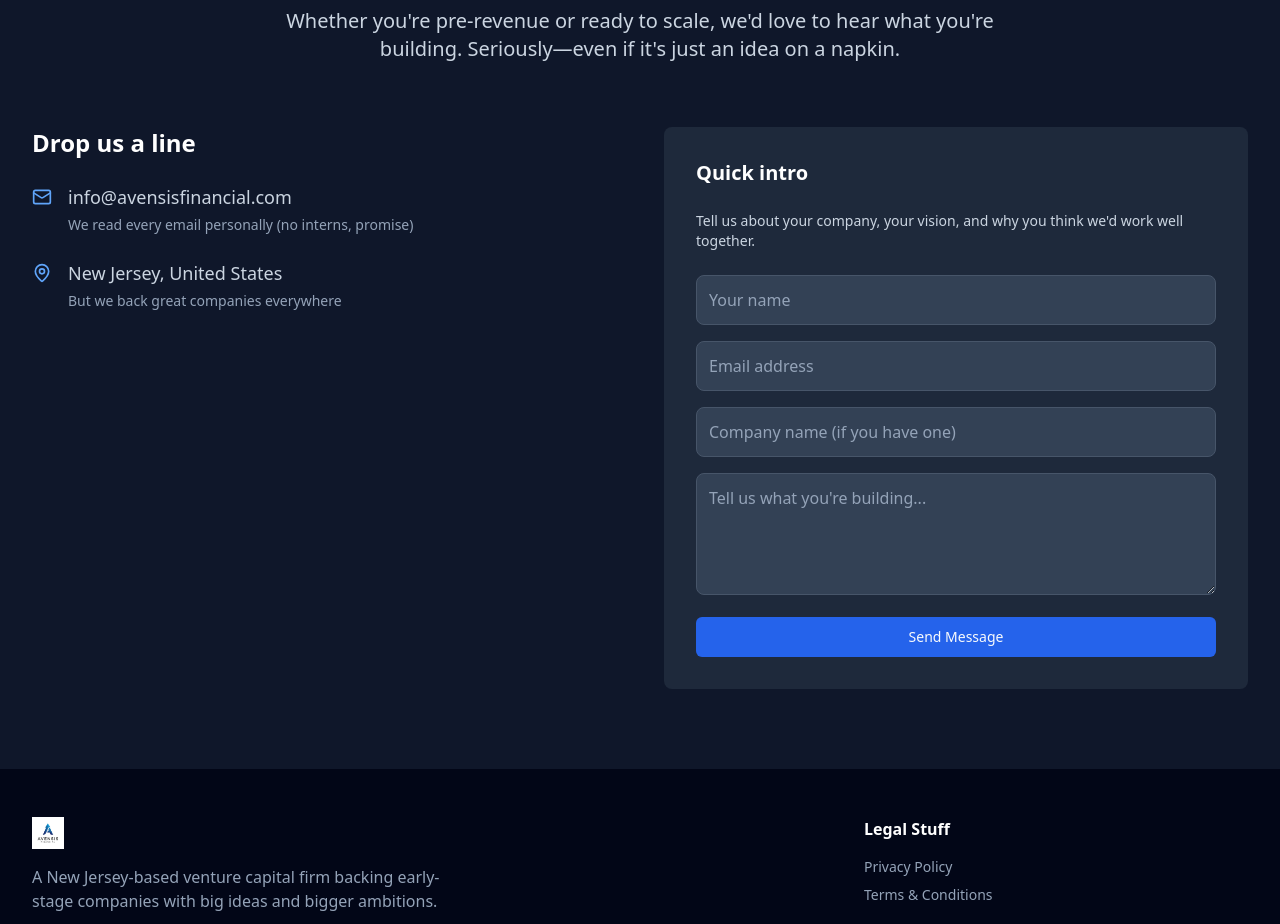
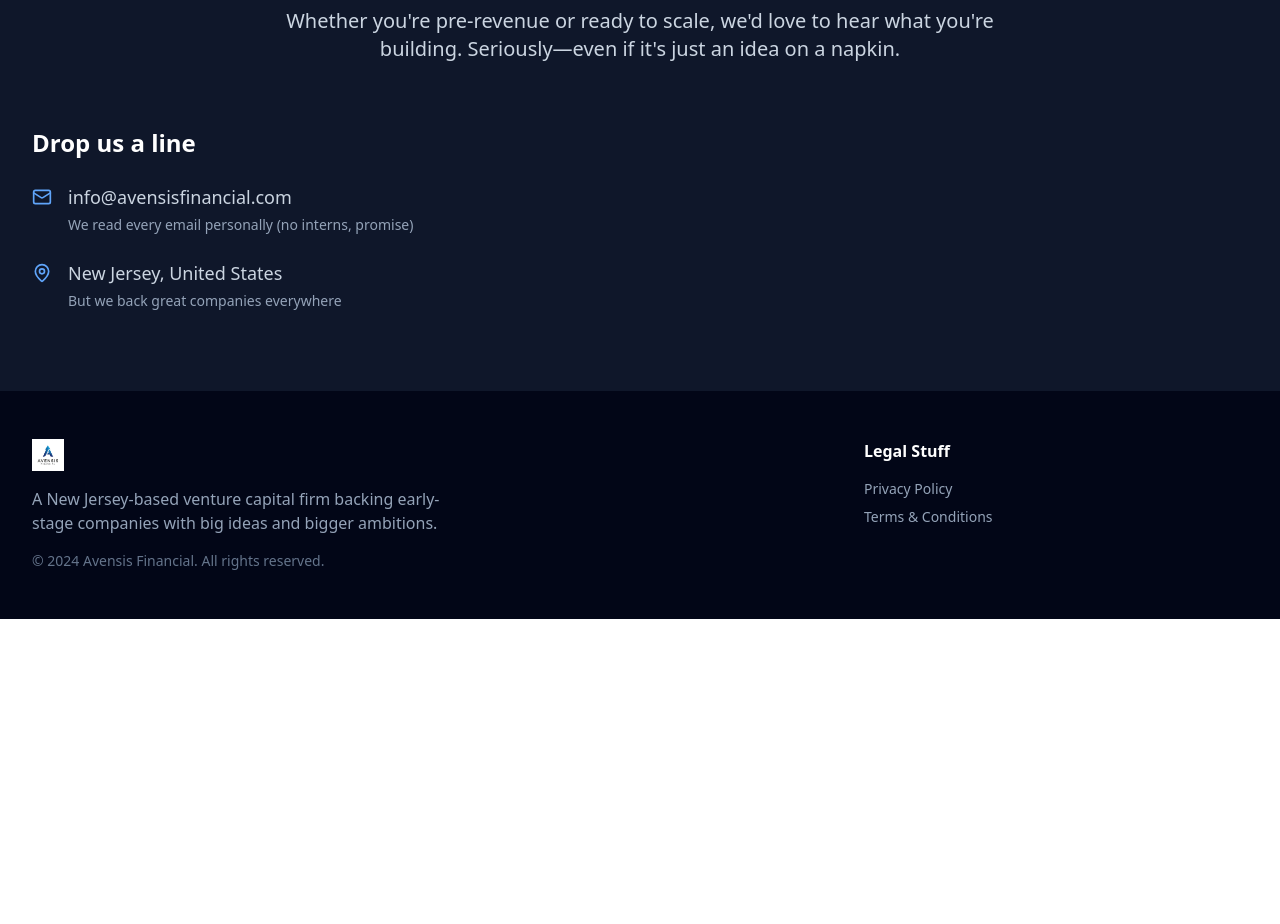
Before and after one commit to cohaaan/avensis-growth-gateway, a React (Vite) app: page / in a window 1280 px wide. Shown: the part 2220-3144 px from the top of the page. After the commit the page ends 2839 px from the top, so only its background shows below. Built offline with nearby package versions, Linux system fonts and the light colour scheme.

Commit message:
Remove content

```diff
--- a/src/pages/Index.tsx
+++ b/src/pages/Index.tsx
@@ -216,37 +216,6 @@ const Index = () => {
               </div>
             </div>
 
-            <div className="bg-slate-800 p-8 rounded-lg">
-              <h3 className="text-xl font-semibold mb-6">Quick intro</h3>
-              <p className="text-slate-300 mb-6 text-sm">
-                Tell us about your company, your vision, and why you think we'd work well together.
-              </p>
-              <form className="space-y-4">
-                <input
-                  type="text"
-                  placeholder="Your name"
-                  className="w-full p-3 bg-slate-700 border border-slate-600 rounded-lg text-white placeholder-slate-400 focus:outline-none focus:border-blue-400"
-                />
-                <input
-                  type="email"
-                  placeholder="Email address"
-                  className="w-full p-3 bg-slate-700 border border-slate-600 rounded-lg text-white placeholder-slate-400 focus:outline-none focus:border-blue-400"
-                />
-                <input
-                  type="text"
-                  placeholder="Company name (if you have one)"
-                  className="w-full p-3 bg-slate-700 border border-slate-600 rounded-lg text-white placeholder-slate-400 focus:outline-none focus:border-blue-400"
-                />
-                <textarea
-                  placeholder="Tell us what you're building..."
-                  rows={4}
-                  className="w-full p-3 bg-slate-700 border border-slate-600 rounded-lg text-white placeholder-slate-400 focus:outline-none focus:border-blue-400"
-                ></textarea>
-                <Button className="w-full bg-blue-600 hover:bg-blue-700">
-                  Send Message
-                </Button>
-              </form>
-            </div>
           </div>
         </div>
       </section>
```
